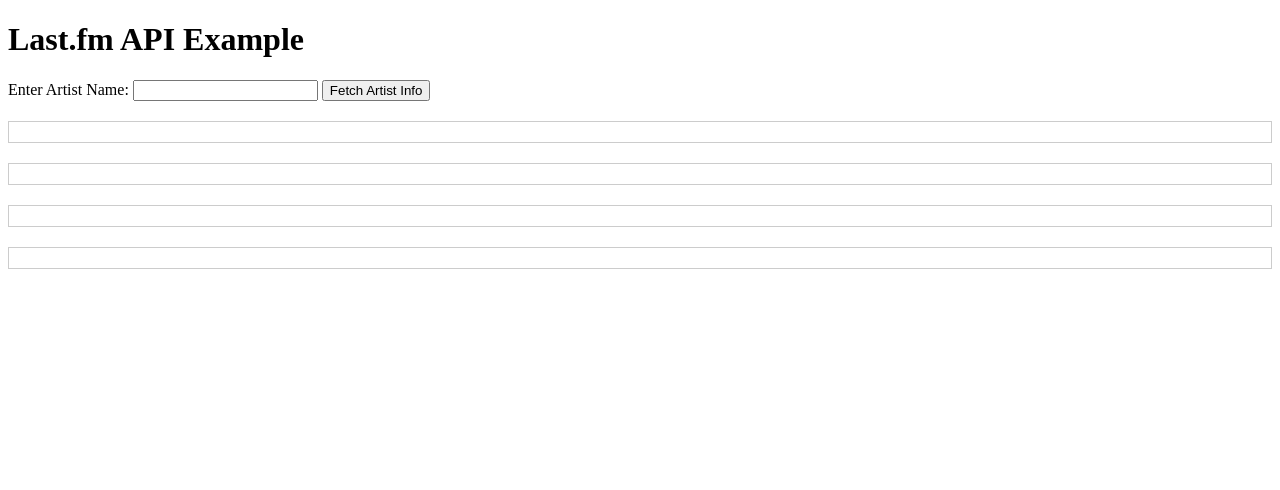
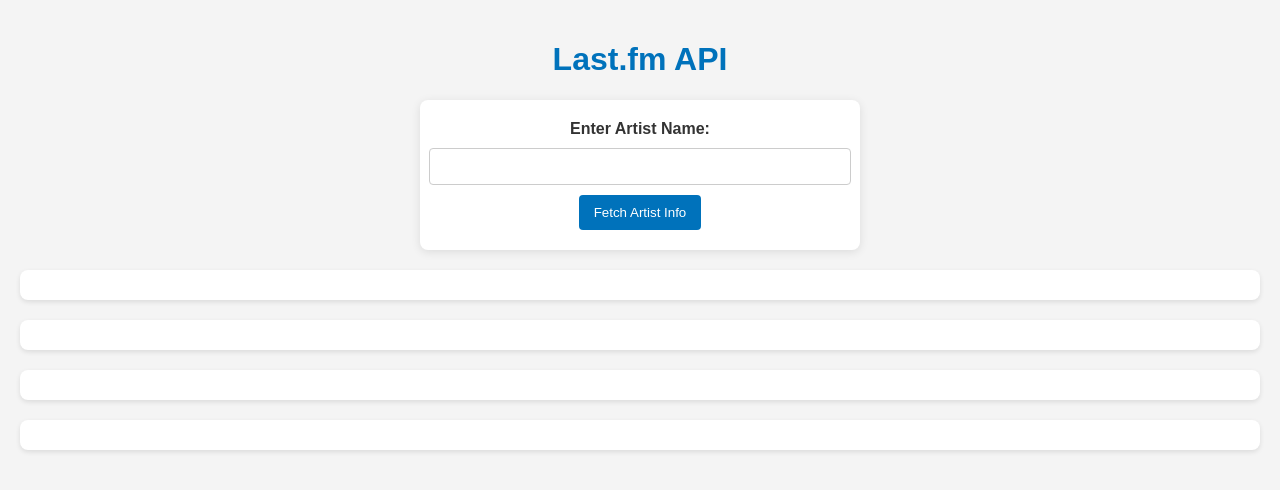
Before and after one commit to a2-11/Pro.fam, a plain HTML site: page index.html in a window 1280 px wide. Drawn offline with Linux system fonts and the light colour scheme.

Commit message:
Update index.html

```diff
--- a/index.html
+++ b/index.html
@@ -5,15 +5,75 @@
     <meta name="viewport" content="width=device-width, initial-scale=1.0">
     <title>Last.fm API Example</title>
     <style>
+        body {
+            font-family: Arial, sans-serif;
+            background-color: #f4f4f4;
+            color: #333;
+            margin: 0;
+            padding: 20px;
+        }
+
+        h1 {
+            text-align: center;
+            color: #0072bb;
+        }
+
+        form {
+            max-width: 400px;
+            margin: 0 auto;
+            display: flex;
+            flex-direction: column;
+            align-items: center;
+            background: #fff;
+            padding: 20px;
+            border-radius: 8px;
+            box-shadow: 0 2px 10px rgba(0, 0, 0, 0.1);
+        }
+
+        label {
+            margin-bottom: 10px;
+            font-weight: bold;
+        }
+
+        input[type="text"] {
+            width: 100%;
+            padding: 10px;
+            border: 1px solid #ccc;
+            border-radius: 4px;
+            margin-bottom: 10px;
+        }
+
+        button {
+            padding: 10px 15px;
+            border: none;
+            border-radius: 4px;
+            background-color: #0072bb;
+            color: #fff;
+            cursor: pointer;
+            transition: background-color 0.3s;
+        }
+
+        button:hover {
+            background-color: #005f99;
+        }
+
         .output {
             margin-top: 20px;
-            padding: 10px;
-            border: 1px solid #ccc;
+            padding: 15px;
+            border-radius: 8px;
+            background: #fff;
+            box-shadow: 0 2px 5px rgba(0, 0, 0, 0.1);
+        }
+
+        @media (max-width: 600px) {
+            form {
+                width: 90%;
+            }
         }
     </style>
 </head>
 <body>
-    <h1>Last.fm API Example</h1>
+    <h1>Last.fm API</h1>
     <form id="artistForm">
         <label for="artistInput">Enter Artist Name:</label>
         <input type="text" id="artistInput" name="artistInput" required>
```
